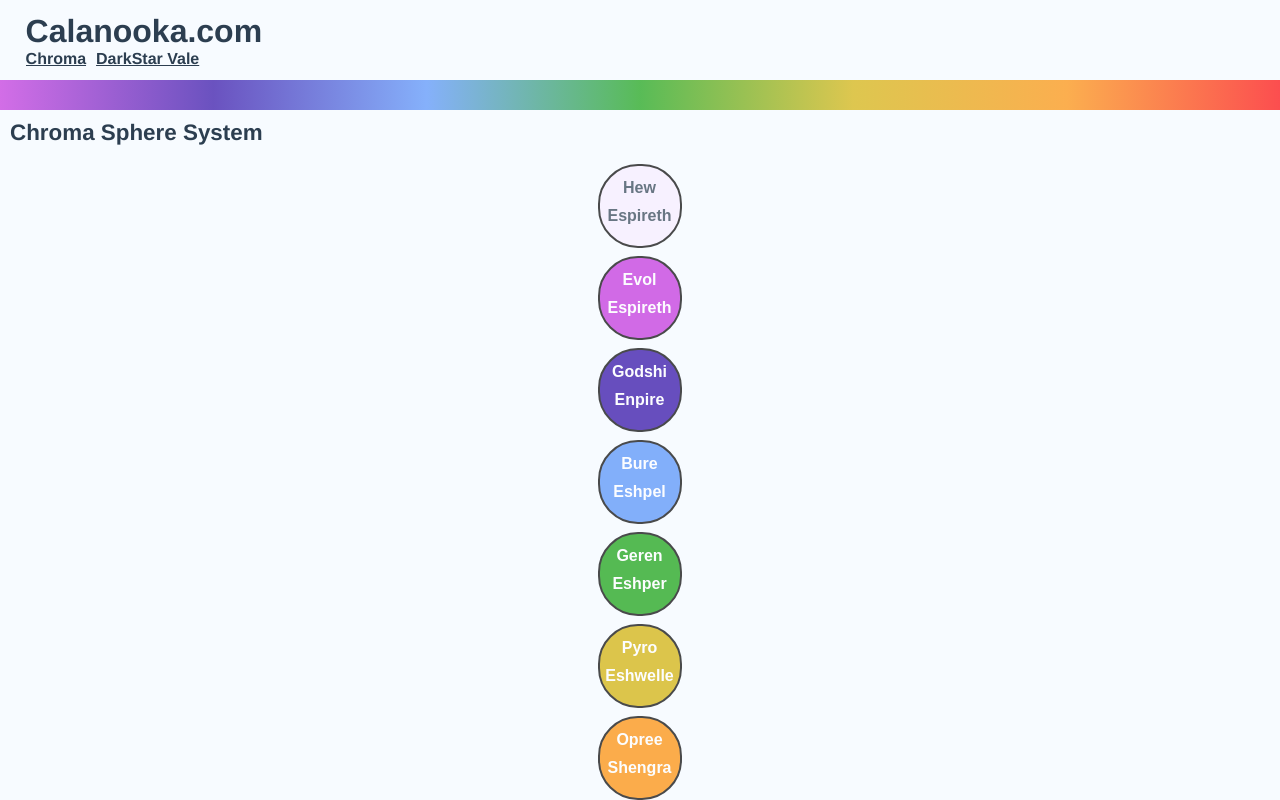
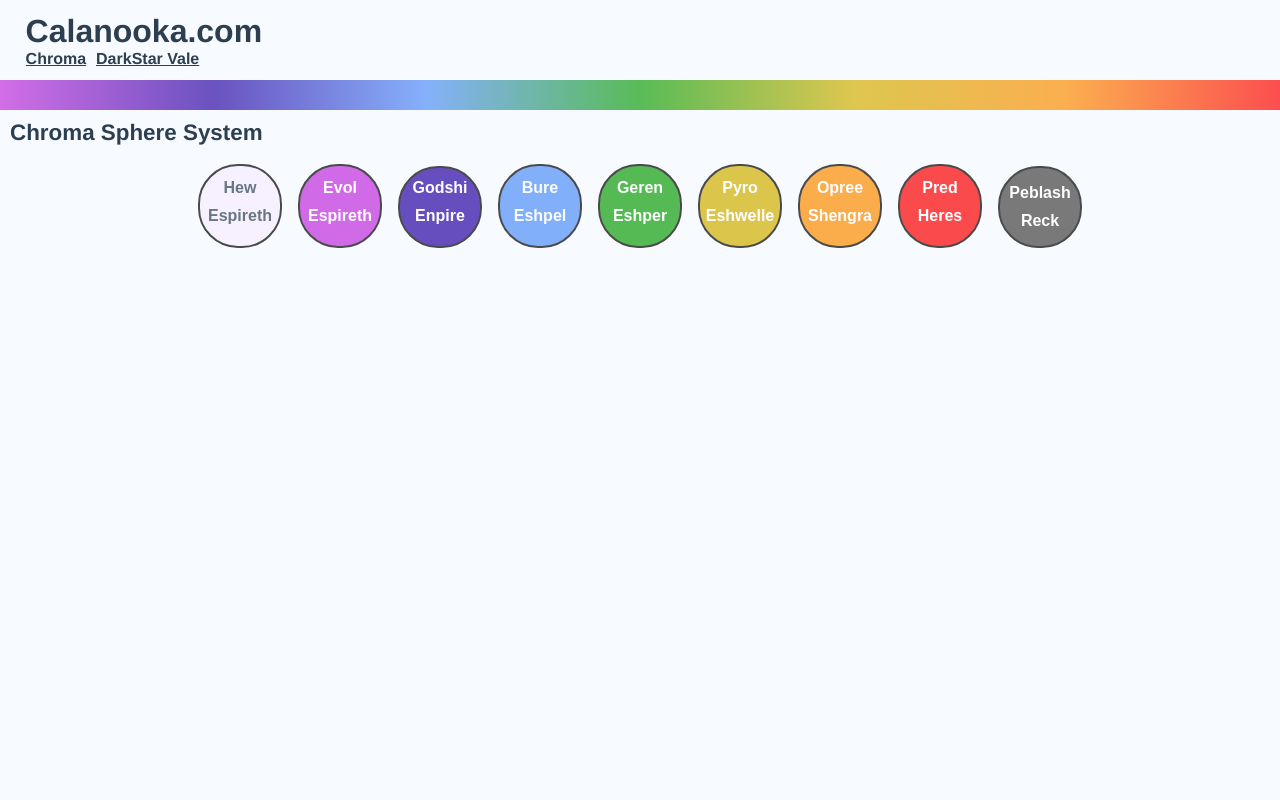
Before and after one commit to CarlieMartece/calanooka-react, a React (Create React App) app: page / in a window 1280 px wide. Built offline with nearby package versions, Linux system fonts and the light colour scheme.

Commit message:
adjust styling for wide screens

```diff
--- a/src/components/DarkStarCharacter.jsx
+++ b/src/components/DarkStarCharacter.jsx
@@ -14,16 +14,17 @@ export default function DarkStarCharacter() {
   console.log(character);
   return (
     <main>
-      <div className="character">
+      <div className="picture-info">
+        <div className="picture">
           <h1>{character.name}</h1>
           <figure>
             <img alt={character.name} src={imgSrc} />
             <figcaption>{imgDesc}</figcaption>
           </figure>
-        <div>
+        </div>
+        <section className="info">
           <h2>Introduced: </h2>
           <span>DarkStar Vale, Chapter {chapter}</span>
-        </div>
           <div>
             <h2>Birth Year: </h2>
             <span>{character.birthYear}</span>
@@ -48,6 +49,7 @@ export default function DarkStarCharacter() {
             <h2>Short bio: </h2>
             <span>{character.bio}</span>
           </div>
+        </section>
       </div>
     </main>
   );
--- a/src/data/dsvCharacters.json
+++ b/src/data/dsvCharacters.json
@@ -63,7 +63,7 @@
             "firstChapter": 4,
             "pronouns": "He/him",
             "birthYear": "GE2275",
-            "presentColour": "Oprish orange with pale peach fade",
+            "presentColour": "Oprian orange with pale peach fade",
             "address": "132 River Road, DarkStar Vale",
             "family": "Dolores Daksho (sister), Ella Daksho (mother)",
             "bio": "Member of the Temple Coven. Aspiring rockstar. Gay, melancholy, often stoned.",
@@ -315,7 +315,7 @@
             "firstChapter": 19,
             "pronouns": "He/him",
             "birthYear": "GE2255",
-            "presentColour": "Oprish brown",
+            "presentColour": "Oprian brown",
             "address": "Gator's Bar, Amimia Square, DarkStar Vale",
             "family": "Unknown",
             "bio": "Gay former rave kid. Runs the Vale's only nightlife venue, provding alcohol and live music. Considered joining the Temple Coven, but thought Ray was a prick.",
@@ -329,7 +329,7 @@
             "firstChapter": 100,
             "pronouns": "She/her",
             "birthYear": "GE2279",
-            "presentColour": "Oprish orange with pale peach blotches",
+            "presentColour": "Oprian orange with pale peach fade",
             "address": "132 River Road, DarkStar Vale",
             "family": "Ella Daksho (mother), Widge Daksho (brother)",
             "bio": "Shy, lonely daydreamer. Obsessed with finding love. Member of Sanctuary Circle and frequent babysitter to Daisy.",
@@ -343,7 +343,7 @@
             "firstChapter": 19,
             "pronouns": "She/her",
             "birthYear": "GE2245",
-            "presentColour": "Oprish orange",
+            "presentColour": "Oprian orange",
             "address": "132 River Road, DarkStar Vale",
             "family": "Widge Daksho (son), Dolores Daksho (daughter)",
             "bio": "Alcoholic war widow. Drinks away her army pension in Gator's bar. Can't be bothered joining any town factions because none have booze at their meetings.",
@@ -413,7 +413,7 @@
             "firstChapter": 100,
             "pronouns": "He/him",
             "birthYear": "Unknown",
-            "presentColour": "Oprish brown",
+            "presentColour": "Oprian brown",
             "address": "Abandoned train carriage south of the river, DarkStar Vale",
             "family": "Unknown",
             "bio": "Homeless dude who converses with squirrels. The only resident not to arrive with ScapeStead inc. Bizarre backstory involving a desert city.",
--- a/src/sass/main.css
+++ b/src/sass/main.css
@@ -89,29 +89,29 @@ nav a.router-link-exact-active {
   width: 100%;
 }
 
-#Chroma #spheres {
+#spheres {
   margin: 10px auto;
   width: 101px;
 }
-#Chroma #spheres ::first-line {
+#spheres ::first-line {
   line-height: 39px;
 }
-#Chroma #spheres li:hover {
-  opacity: 1;
-}
-#Chroma #spheres #hew-espireth {
+#spheres #hew-espireth {
   background-color: #f8eeff;
 }
-#Chroma #spheres #hew-espireth h2 {
+#spheres #hew-espireth h2 {
   color: #2c3e50;
 }
-#Chroma #spheres #godshi-enpire ::first-line {
-  line-height: 42px;
+#spheres #godshi-enpire {
+  height: 71px;
+  padding-top: 5px;
 }
-#Chroma #spheres #peblash-reck ::first-line {
-  line-height: 48px;
+#spheres #peblash-reck {
+  height: 71px;
+  padding-top: 5px;
 }
-#Chroma .sphere {
+
+.sphere {
   border: 2px solid black;
   border-radius: 40px;
   display: block;
@@ -119,21 +119,39 @@ nav a.router-link-exact-active {
   height: 76px;
   list-style-type: none;
   margin: 8px;
-  opacity: 0.7;
+  opacity: 0.85;
   padding: 2px;
   text-align: center;
   width: 76px;
 }
-#Chroma .sphere a {
+.sphere a {
   text-decoration: none;
 }
-#Chroma .sphere h2 {
+.sphere h2 {
   color: white;
   font-size: 1rem;
   margin-top: 0;
   text-align: center;
 }
 
+.sphere:hover {
+  opacity: 1;
+}
+
+@media screen and (min-width: 920px) {
+  #spheres {
+    height: 101px;
+    width: 900px;
+  }
+  #spheres #godshi-enpire {
+    height: 76px;
+    padding-top: 0;
+  }
+  .sphere {
+    display: inline-block;
+    opacity: 0.7;
+  }
+}
 #DarkStarVale #dsv-cast {
   display: flex;
   flex: 1 1 0px;
@@ -148,16 +166,25 @@ nav a.router-link-exact-active {
   margin: 10px;
 }
 #DarkStarVale .character a {
-  color: #2c3e50;
   text-decoration: none;
-}
-#DarkStarVale .character a:visited {
-  color: #c22edc;
 }
 #DarkStarVale .character p {
   font-weight: bold;
   margin-bottom: 5px;
   text-align: center;
+}
+
+.picture-info {
+  display: grid;
+  grid-template-columns: 520px 1fr;
+  grid-template-rows: 1fr;
+}
+.picture-info .picture {
+  grid-area: 1/1/2/2;
+}
+.picture-info .info {
+  grid-area: 1/2/2/3;
+  margin-top: 25px;
 }
 
 * {
@@ -179,6 +206,14 @@ nav a.router-link-exact-active {
   overflow-y: scroll;
   -webkit-font-smoothing: antialiased;
   width: 100vw;
+}
+
+a {
+  color: #2c3e50;
+}
+
+a:visited {
+  color: #c22edc;
 }
 
 main {
@@ -211,6 +246,7 @@ main p {
 }
 main .subtitle {
   display: block;
+  font-style: italic;
 }
 
 /*# sourceMappingURL=main.css.map */
--- a/src/sass/main.scss
+++ b/src/sass/main.scss
@@ -4,6 +4,7 @@
 @use "layout/header";
 @use "pages/chroma";
 @use "pages/darkstar-vale";
+@use "pages/picture-info";
 
 * {
   background: transparent;
@@ -24,6 +25,14 @@
   overflow-y: scroll;
   -webkit-font-smoothing: antialiased;
   width: 100vw;
+}
+
+a {
+  color: $darkMain;
+}
+
+a:visited {
+  color: $violetSphere;
 }
 
 main {
@@ -64,5 +73,6 @@ main {
 
   .subtitle {
     display: block;
+    font-style: italic;
   }
 }
--- a/src/sass/pages/chroma.scss
+++ b/src/sass/pages/chroma.scss
@@ -1,16 +1,11 @@
 @use "../abstracts/colours" as *;
 
-#Chroma {
 #spheres {
   margin: 10px auto;
   width: 101px;
 
   ::first-line {
     line-height: 39px;
-    }
-
-    li:hover {
-      opacity: 1;
   }
 
   #hew-espireth {
@@ -21,15 +16,13 @@
   }
 
   #godshi-enpire {
-      ::first-line {
-        line-height: 42px;
-      }
+    height: 71px;
+    padding-top: 5px;
   }
 
   #peblash-reck {
-      ::first-line {
-        line-height: 48px;
-      }
+    height: 71px;
+    padding-top: 5px;
   }
 }
 
@@ -41,7 +34,7 @@
   height: 76px;
   list-style-type: none;
   margin: 8px;
-    opacity: 0.7;
+  opacity: 0.85;
   padding: 2px;
   text-align: center;
   width: 76px;
@@ -57,4 +50,24 @@
     text-align: center;
   }
 }
+
+.sphere:hover {
+  opacity: 1;
 }
+
+@media screen and (min-width: 920px) {
+  #spheres {
+    height: 101px;
+    width: 900px;
+
+    #godshi-enpire {
+      height: 76px;
+      padding-top: 0;
+    }
+  }
+
+  .sphere {
+    display: inline-block;
+    opacity: 0.7;
+  }
+}
--- /dev/null
+++ b/src/sass/pages/picture-info.scss
@@ -0,0 +1,14 @@
+@use "../abstracts/colours" as *;
+
+.picture-info {
+  display: grid;
+  grid-template-columns: 520px 1fr;
+  grid-template-rows: 1fr;
+
+    .picture { grid-area: 1 / 1 / 2 / 2; }
+
+    .info {
+        grid-area: 1 / 2 / 2 / 3;
+        margin-top: 25px;
+    }
+}
```
Also changed, not shown: src/sass/pages/darkstar-vale.scss (+1 -6 lines), 1 other file (tests, documents, lock files or other folders). Lines whose indentation alone changed are shown as unchanged.
